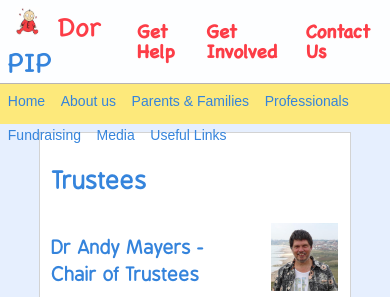
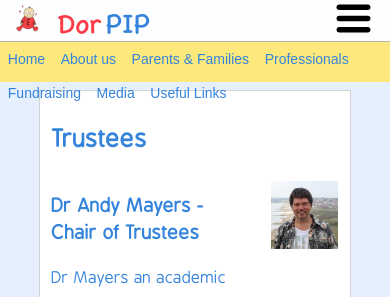
Before and after one commit to petetav/DorPip-devsite, a PHP site: page /who.php in a window 390 px wide. Shown: the top 297 px of the page. Run offline with PHP 8.4, Linux system fonts and the light colour scheme.

Commit message:
Hamburger menu added

```diff
--- a/ToDo list.txt
+++ b/ToDo list.txt
@@ -2,7 +2,7 @@ Graphics are free at www.freepik.com
 
 Strapline: dorset parent infant psychotherapy
 
-Breakpoints 680px: 	Go to Hamburger menu
+Breakpoints 700px: 	Go to Hamburger menu
 				Container width goes to 95vw
 		1000px:	Donate button leaves top shelf
 				Container width moves to 90vw
--- a/css/main.css
+++ b/css/main.css
@@ -27,11 +27,13 @@ body{
 	line-height: 1;
 }
 
+
 /* Static top */
 .static_top{
 	position:sticky;
 	top: 0px;
 }
+
 
 /******** masthead   *********/
 .header{
@@ -49,7 +51,6 @@ body{
  a .header {
 	 color: var(--dorpip-pink);
  }
-
 
 .title{
 	flex: auto;
@@ -92,6 +93,8 @@ body{
     }
 }
 
+
+
 .menu-button a {
 	color: var(--dorpip-pink);
 	text-decoration: none;
@@ -117,6 +120,23 @@ h4.menu-button{
 	vertical-align: super;
 }
 
+/*replace the top menu items with hambuger menu */
+
+
+@media only screen and (max-width: 700px){
+	.menu-button a {
+		display: none;
+	}
+	.hamburger{
+		padding-right: 5vw;
+	}
+}
+
+@media only screen and (min-width: 700px){
+	.hamburger{
+		display: none;
+	}
+}
 
 .bg_gradient{
 position: relative;
--- a/includes/masthead.php
+++ b/includes/masthead.php
@@ -10,10 +10,11 @@
 	<div class="menu-item"><h4 class="menu-button"><a href="contact.php">Get Help</a></h4></div>
 	<div class="menu-item"><h4 class="menu-button"><a href="contact.php">Get Involved</a></h4></div>
 	<div class="menu-item"><h4 class="menu-button"><a href="contact.php">Contact Us</a></h4></div>
+
 <div class="donate">
 <a href="http://mydonate.bt.com/donation/v4/donate.html?charity=dorpip" target="_blank"><img src="img/buttons/BT_donate_button.svg" width="60%" alt="Donate to us through BT MyDonate"></a></div>
 
-
+<div class="hamburger"><a href="dropdown-navbar.php"><img src="img/icons/hamburger-icon.svg" width="35vw" background-colour="blue"> </a></div>
 </header>
 
 
```
Also changed, not shown: includes/menu.php (deleted, +0 -11 lines), favicon.ico (deleted).
